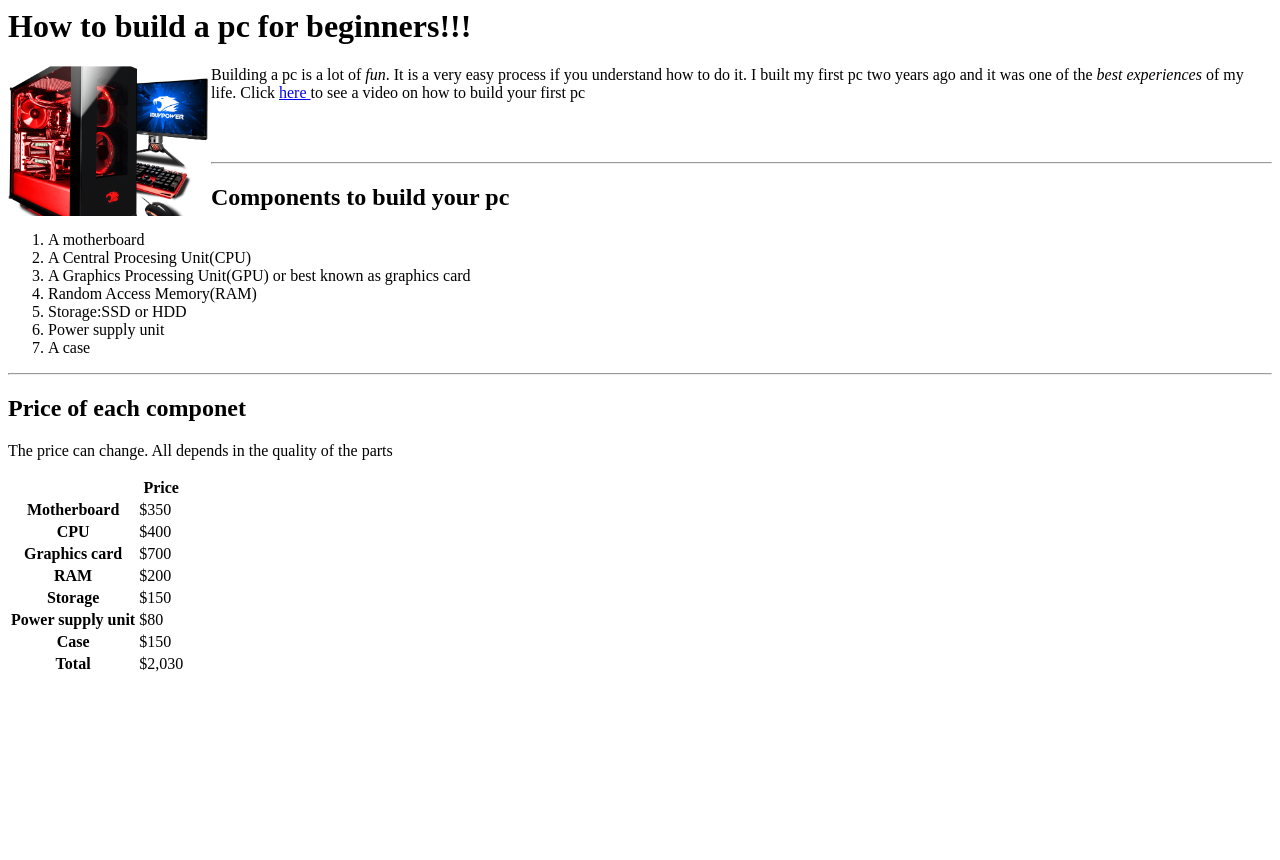
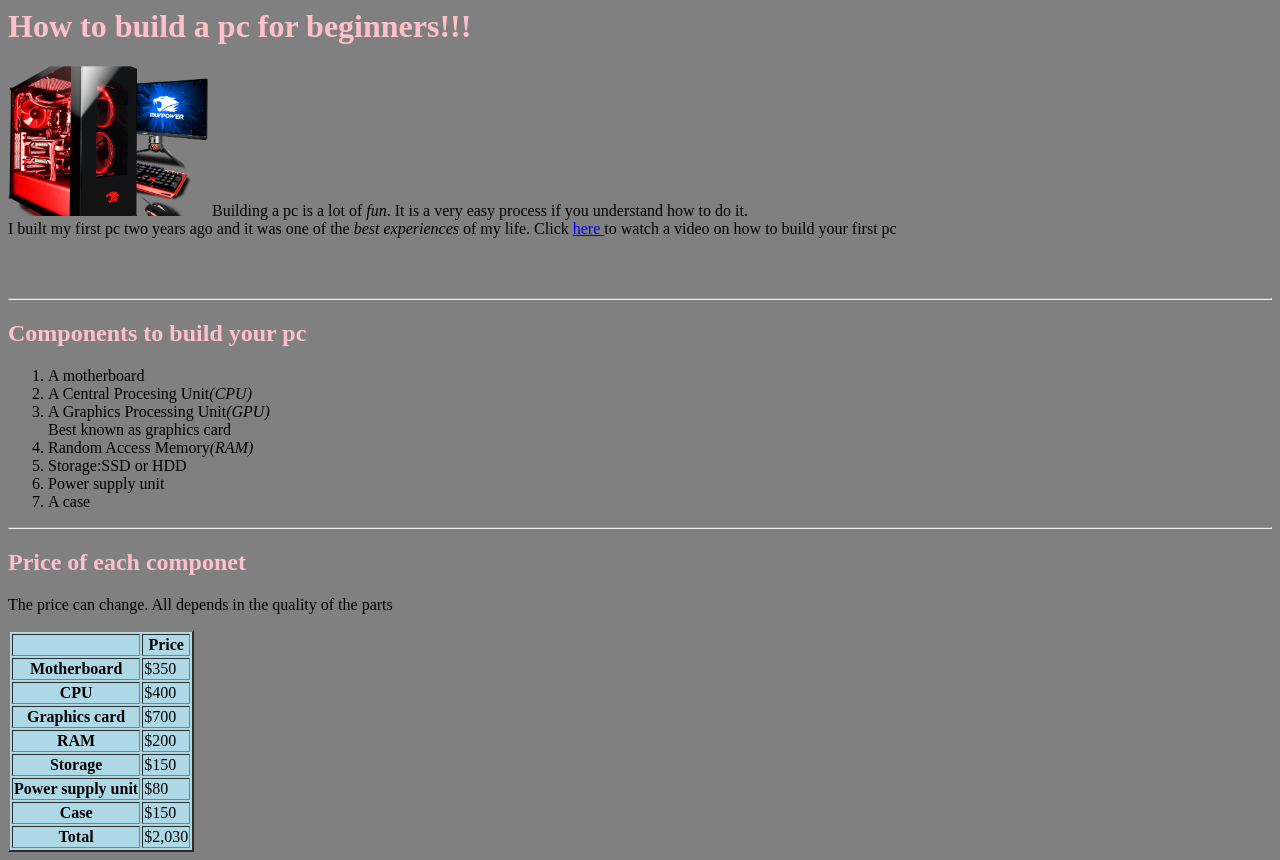
Before and after one commit to landaverdes/MyFirstLab-Sam, a plain HTML site: page index.html in a window 1280 px wide. Before the commit the page ends 800 px from the top, so only its background shows below. Drawn offline with Linux system fonts and the light colour scheme.

Commit message:
added color

```diff
--- a/index.html
+++ b/index.html
@@ -2,22 +2,36 @@
   <head>
 
 	<title> Myfirst web page </title>
+    <style>
+        body {
+            background-color: grey;
+        }
+        h1{
+            color: pink;
+        }
+        h2 {
+            color: pink;
+        }
 
+      </style>
   </head>
   <body>
 
-    <h1 > How to build a pc for beginners!!!</h1>
 
-      <p> <img src="gaming%20pc%20cartoon.png" width="200" height="150" align="left" /> Building a pc is a lot of <em> fun</em>. It is a very easy process if you understand how to do it. I built my first pc two years ago and it was one of the <em>best experiences</em> of my life. Click <a href="https://www.youtube.com/watch?v=FCDw7zopnDg&ab_channel=PCCentric" target="_blank"> here </a>  to see a video on how to build your first pc  </p>
+    <h1> How to build a pc for beginners!!!</h1>
+
+      <p> <img src="gaming%20pc%20cartoon.png" width="200" height="150" align="bottom" /> Building a pc is a lot of <em> fun</em>. It is a very easy process if you understand how to do it. <br />I built my first pc two years ago and it was one of the <em>best experiences</em> of my life. Click <a href="https://www.youtube.com/watch?v=FCDw7zopnDg&ab_channel=PCCentric" target="_blank"> here </a>  to watch a video on how to build your first pc  </p>
       <br />
       <br />
       <hr />
       <h2>Components to build your pc</h2>
       <ol>
           <li>A motherboard</li>
-          <li>A Central Procesing Unit(CPU)</li>
-          <li>A Graphics Processing Unit(GPU) or best known as graphics card</li>
-          <li>Random Access Memory(RAM)</li>
+
+          <li>A Central Procesing Unit<em>(CPU)</em></li>
+          <li>A Graphics Processing Unit<em>(GPU)</em> </li>
+          <lu>Best known as graphics card</lu>
+          <li>Random Access Memory<em>(RAM)</em></li>
           <li>Storage:SSD or HDD</li>
           <li>Power supply unit</li>
           <li>A case</li>
@@ -26,7 +40,7 @@
       <h2> Price of each componet</h2>
       <p>The price can change. All depends in the quality of the parts</p>
 
-      <table>
+      <table border="2" bgcolor="lightblue">
           <thead>
               <tr>
                   <th></th>
@@ -78,4 +92,5 @@
 
 
   </body>
+
 </html>
```
